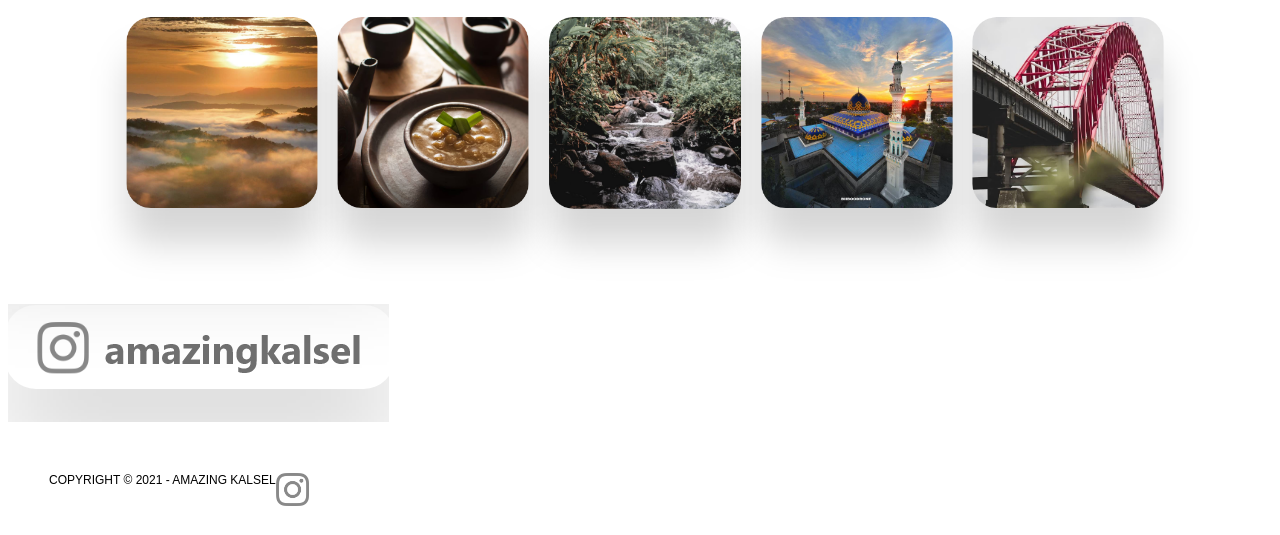
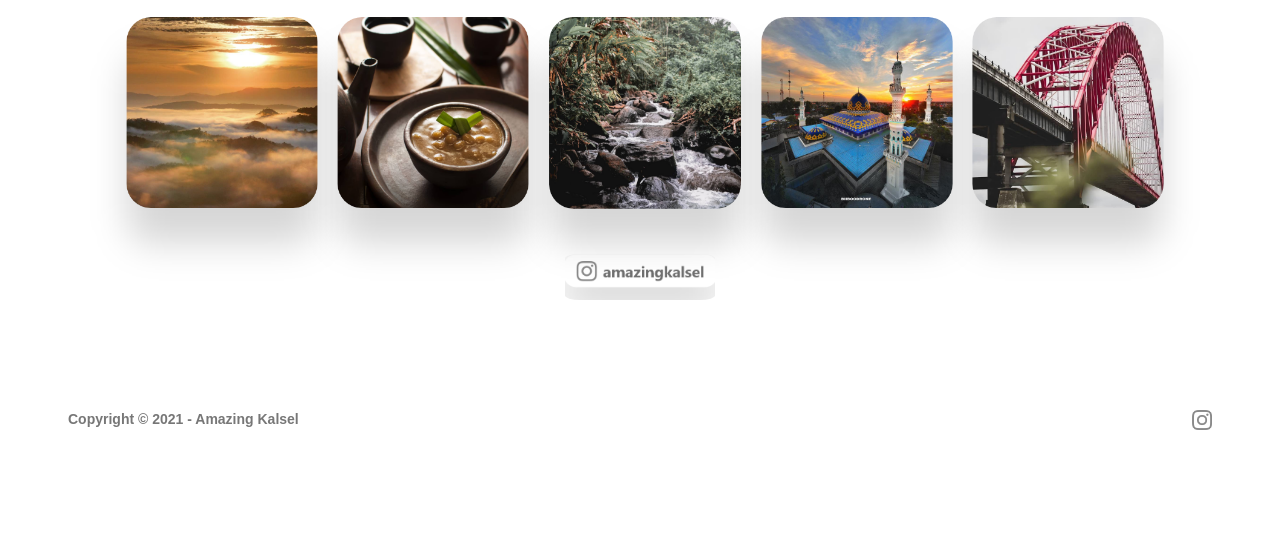
Before and after one commit to resyacahaya/web-wisata, a PHP site: page / in a window 1280 px wide. Shown: the part 1731-2266 px from the top of the page. After the commit the page ends 2161 px from the top, so only its background shows below. Run offline with PHP 8.4, Linux system fonts and the light colour scheme.

Commit message:
Update index-style.css

```diff
--- a/css/index-style.css
+++ b/css/index-style.css
@@ -178,67 +205,55 @@ body{
     border-radius: 10%;
 }
 
-/*menu navigasi*/
 
-nav {
-   background-color: #f0f0f0;
-   padding: 5px;
-   text-align: right;
-   position: sticky;
-   top: 0;
-   overflow: auto;
-}
-nav li {
-   display: inline;
-   list-style-type: none;
-   margin-right: 20px;
-   width: 10px;
-}
-nav a {
-   font-size: 16px;
-   font-weight: 600;
-   text-decoration: none;
-   color: #000;
-   margin-top: 30px;
-}
-nav img{
-	margin-left: 30px;
-	float: left;
-	height: 45px;
-}
-
-
-div.badan{
-	background-color: white;
-
-
-}
 
 div.halaman{
 	text-align: center;
 	padding: 30px 20px;
 }
 
+.instagram img{
+	margin-top: -50px;
+	margin-bottom: 100px;
+	margin-left:auto;
+	margin-right:auto;
+	display:block;
+	border-radius: 10%;
+	width:150px
+}
+
+/*footer*/
 .footer{
-	margin-top: 30px;
 	background-color: #fff;
-	border: 1px solid #fff;
+    padding: 10px;
+    position: sticky;
+    top: 0;
+    overflow: auto;
 }
 
 div.footer ul {
-	list-style:none;
-	overflow: hidden;
+	display: inline;
+    list-style-type: none;
+    margin-right: 20px;
+    width: 10px;
 }
 
 div.footer ul li {
 	float:left;
-	text-transform:uppercase;
 }
 
-div.footer ul li a {
-	display:block;
-	color:#000;
+div.footer a {
 	font-family: sans-serif;
-	font-size:12px;
-	font-weight:400;
+	font-size: 14px;
+    font-weight: 600;
+    text-decoration: none;
+    color: #777777;
+    margin-top: 30px;
+	margin-left: 50px;
 }
+
+div.footer img{
+	margin-right: 50px;
+	float: right;
+	width: 20px;
+}
```
Also changed, not shown: other parts of css/index-style.css (+30 -3 lines).
